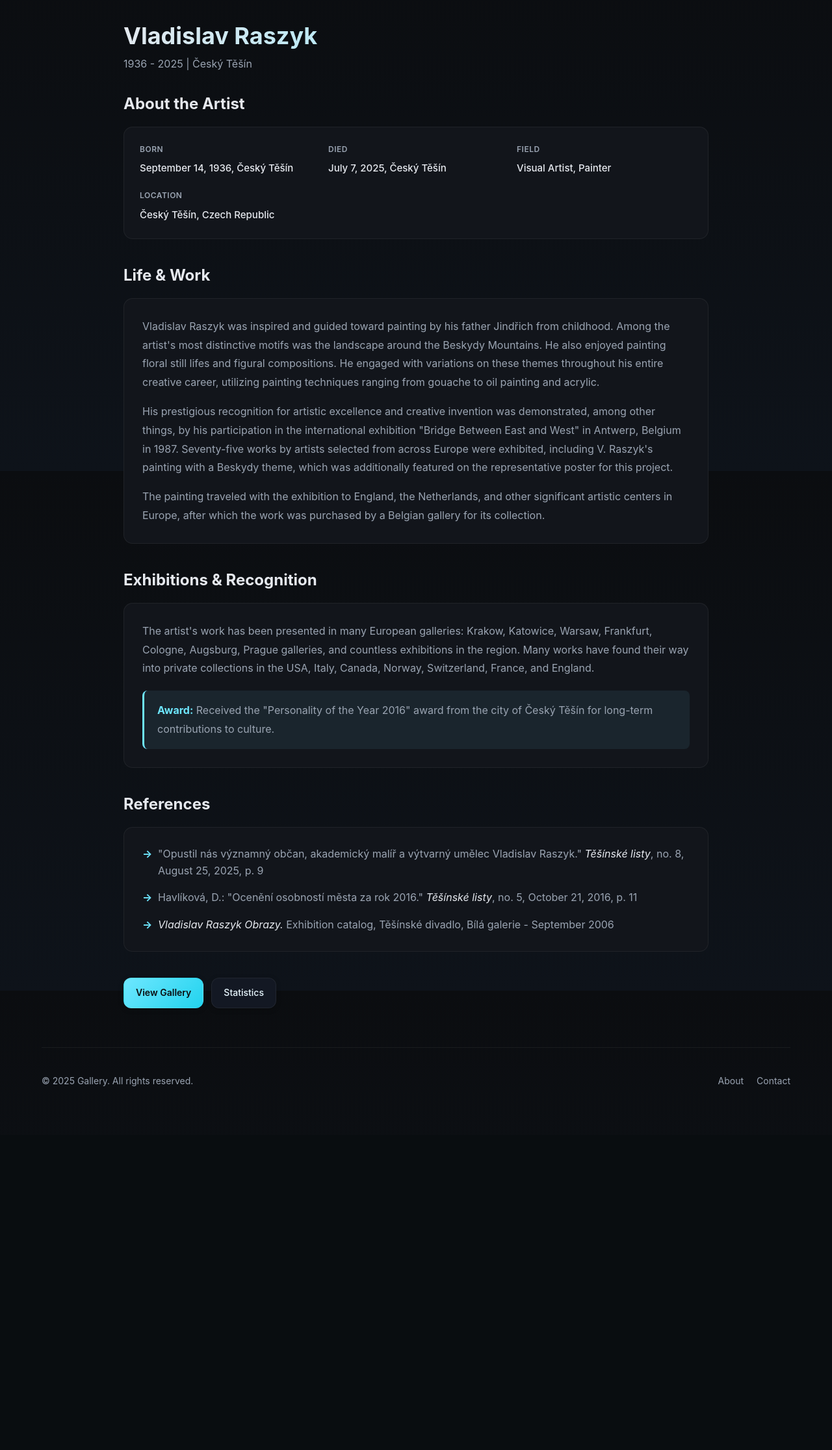
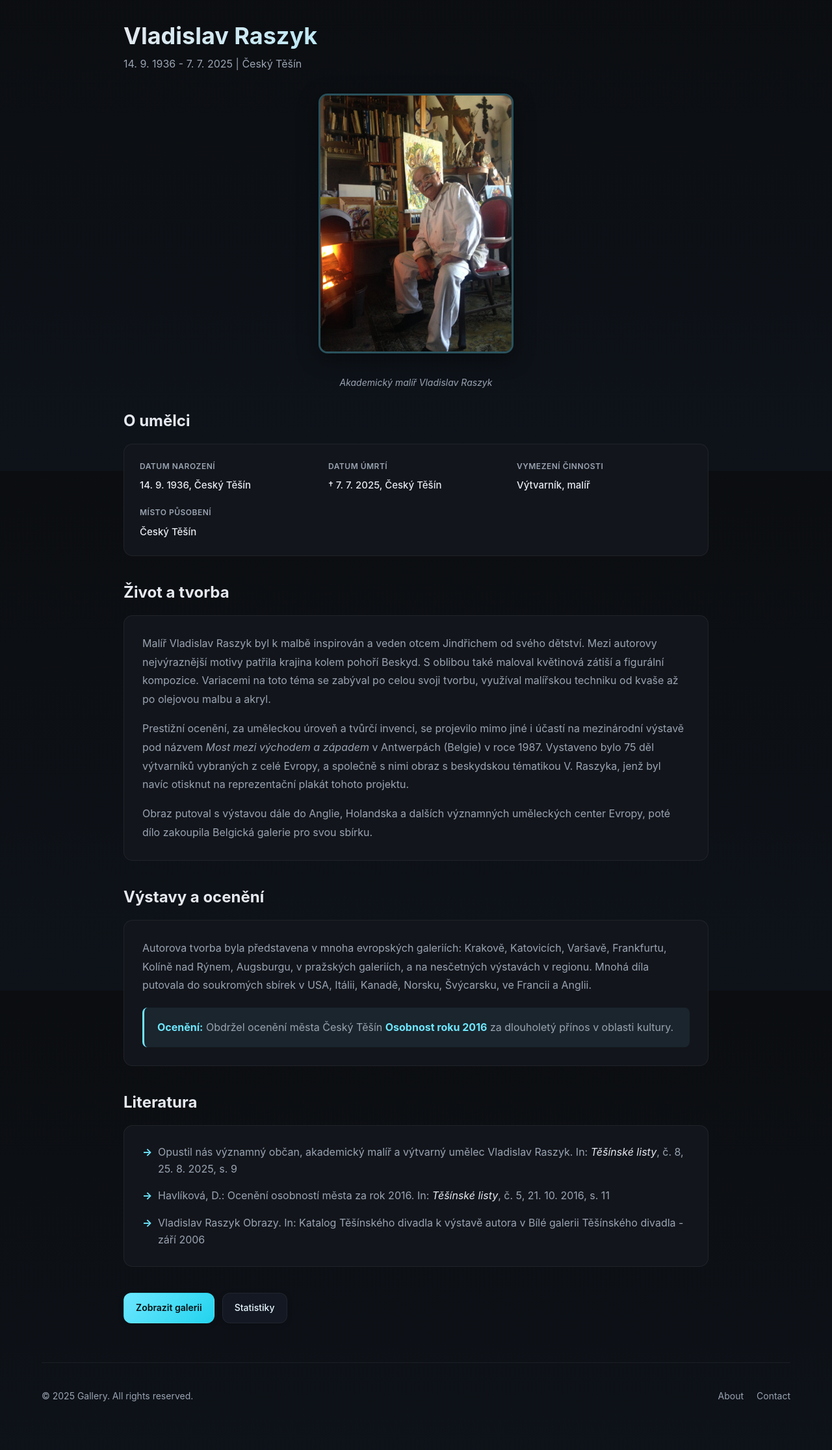
Before and after one commit to FRSname/artgallery, a FastAPI app: page /about in a window 1280 px wide. Shown: the part 75-2307 px from the top of the page at 65% size. Before the commit the page ends 1747 px from the top, so only its background shows below. Run offline with FastAPI, Linux system fonts and the light colour scheme.

Commit message:
portrait and cs

```diff
--- a/gallery-frontend/app/static/style.css
+++ b/gallery-frontend/app/static/style.css
@@ -982,3 +982,36 @@ select:focus-visible {
     padding: 20px;
   }
 }
+
+/* Artist Portrait */
+.artist-portrait {
+  max-width: 400px;
+  margin: 32px auto;
+  text-align: center;
+}
+
+.portrait-image {
+  width: 100%;
+  max-width: 300px;
+  aspect-ratio: 3/4;
+  object-fit: cover;
+  border-radius: var(--radius);
+  border: 3px solid rgba(110, 231, 255, 0.3);
+  box-shadow: 0 8px 32px rgba(0, 0, 0, 0.4);
+  margin-bottom: 12px;
+}
+
+.portrait-caption {
+  font-size: 14px;
+  font-style: italic;
+}
+
+@media (max-width: 600px) {
+  .artist-portrait {
+    max-width: 100%;
+  }
+
+  .portrait-image {
+    max-width: 250px;
+  }
+}
--- a/gallery-frontend/app/templates/about.html
+++ b/gallery-frontend/app/templates/about.html
@@ -1,91 +1,95 @@
 {% extends "base.html" %}
-{% block title %}About Vladislav Raszyk - Gallery{% endblock %}
-{% block description %}Learn about the life and work of painter Vladislav Raszyk (1936-2025), a distinguished Czech artist from Český Těšín.{% endblock %}
+{% block title %}O malíři Vladislavu Raszykovi - Galerie{% endblock %}
+{% block description %}Poznejte život a dílo malíře Vladislava Raszyka (1936-2025), významného českého umělce z Českého Těšína.{% endblock %}
 
 {% block content %}
 <div class="about-page">
   <div class="page-header">
     <h1>Vladislav Raszyk</h1>
-    <p class="subtitle muted">1936 - 2025 | Český Těšín</p>
+    <p class="subtitle muted">14. 9. 1936 - 7. 7. 2025 | Český Těšín</p>
+  </div>
+
+  <!-- Artist Portrait -->
+  <div class="artist-portrait">
+    <img src="/static/portrait.jpg" alt="Vladislav Raszyk" class="portrait-image">
+    <p class="portrait-caption muted">Akademický malíř Vladislav Raszyk</p>
   </div>
 
   <div class="about-content">
     <section class="about-section">
-      <h2>About the Artist</h2>
+      <h2>O umělci</h2>
       <div class="bio-grid">
         <div class="bio-item">
-          <div class="bio-label muted">Born</div>
-          <div class="bio-value">September 14, 1936, Český Těšín</div>
+          <div class="bio-label muted">Datum narození</div>
+          <div class="bio-value">14. 9. 1936, Český Těšín</div>
         </div>
         <div class="bio-item">
-          <div class="bio-label muted">Died</div>
-          <div class="bio-value">July 7, 2025, Český Těšín</div>
+          <div class="bio-label muted">Datum úmrtí</div>
+          <div class="bio-value">† 7. 7. 2025, Český Těšín</div>
         </div>
         <div class="bio-item">
-          <div class="bio-label muted">Field</div>
-          <div class="bio-value">Visual Artist, Painter</div>
+          <div class="bio-label muted">Vymezení činnosti</div>
+          <div class="bio-value">Výtvarník, malíř</div>
         </div>
         <div class="bio-item">
-          <div class="bio-label muted">Location</div>
-          <div class="bio-value">Český Těšín, Czech Republic</div>
+          <div class="bio-label muted">Místo působení</div>
+          <div class="bio-value">Český Těšín</div>
         </div>
       </div>
     </section>
 
     <section class="about-section">
-      <h2>Life & Work</h2>
+      <h2>Život a tvorba</h2>
       <div class="text-content">
         <p>
-          Vladislav Raszyk was inspired and guided toward painting by his father Jindřich from childhood.
-          Among the artist's most distinctive motifs was the landscape around the Beskydy Mountains.
-          He also enjoyed painting floral still lifes and figural compositions. He engaged with variations
-          on these themes throughout his entire creative career, utilizing painting techniques ranging from
-          gouache to oil painting and acrylic.
+          Malíř Vladislav Raszyk byl k malbě inspirován a veden otcem Jindřichem od svého dětství.
+          Mezi autorovy nejvýraznější motivy patřila krajina kolem pohoří Beskyd. S oblibou také
+          maloval květinová zátiší a figurální kompozice. Variacemi na toto téma se zabýval po celou
+          svoji tvorbu, využíval malířskou techniku od kvaše až po olejovou malbu a akryl.
         </p>
         <p>
-          His prestigious recognition for artistic excellence and creative invention was demonstrated, among
-          other things, by his participation in the international exhibition "Bridge Between East and West"
-          in Antwerp, Belgium in 1987. Seventy-five works by artists selected from across Europe were exhibited,
-          including V. Raszyk's painting with a Beskydy theme, which was additionally featured on the
-          representative poster for this project.
+          Prestižní ocenění, za uměleckou úroveň a tvůrčí invenci, se projevilo mimo jiné i účastí
+          na mezinárodní výstavě pod názvem <em>Most mezi východem a západem</em> v Antwerpách (Belgie)
+          v roce 1987. Vystaveno bylo 75 děl výtvarníků vybraných z celé Evropy, a společně s nimi obraz
+          s beskydskou tématikou V. Raszyka, jenž byl navíc otisknut na reprezentační plakát tohoto projektu.
         </p>
         <p>
-          The painting traveled with the exhibition to England, the Netherlands, and other significant artistic
-          centers in Europe, after which the work was purchased by a Belgian gallery for its collection.
+          Obraz putoval s výstavou dále do Anglie, Holandska a dalších významných uměleckých center Evropy,
+          poté dílo zakoupila Belgická galerie pro svou sbírku.
         </p>
       </div>
     </section>
 
     <section class="about-section">
-      <h2>Exhibitions & Recognition</h2>
+      <h2>Výstavy a ocenění</h2>
       <div class="text-content">
         <p>
-          The artist's work has been presented in many European galleries: Krakow, Katowice, Warsaw, Frankfurt,
-          Cologne, Augsburg, Prague galleries, and countless exhibitions in the region. Many works have found
-          their way into private collections in the USA, Italy, Canada, Norway, Switzerland, France, and England.
+          Autorova tvorba byla představena v mnoha evropských galeriích: Krakově, Katovicích, Varšavě,
+          Frankfurtu, Kolíně nad Rýnem, Augsburgu, v pražských galeriích, a na nesčetných výstavách v regionu.
+          Mnohá díla putovala do soukromých sbírek v USA, Itálii, Kanadě, Norsku, Švýcarsku, ve Francii a Anglii.
         </p>
         <p class="highlight-box">
-          <strong>Award:</strong> Received the "Personality of the Year 2016" award from the city of Český Těšín
-          for long-term contributions to culture.
+          <strong>Ocenění:</strong> Obdržel ocenění města Český Těšín <strong>Osobnost roku 2016</strong>
+          za dlouholetý přínos v oblasti kultury.
         </p>
       </div>
     </section>
 
     <section class="about-section">
-      <h2>References</h2>
+      <h2>Literatura</h2>
       <div class="references">
         <ul class="reference-list">
           <li>
-            "Opustil nás významný občan, akademický malíř a výtvarný umělec Vladislav Raszyk."
-            <em>Těšínské listy</em>, no. 8, August 25, 2025, p. 9
+            Opustil nás významný občan, akademický malíř a výtvarný umělec Vladislav Raszyk.
+            In: <em>Těšínské listy</em>, č. 8, 25. 8. 2025, s. 9
           </li>
           <li>
-            Havlíková, D.: "Ocenění osobností města za rok 2016."
-            <em>Těšínské listy</em>, no. 5, October 21, 2016, p. 11
+            Havlíková, D.: Ocenění osobností města za rok 2016.
+            In: <em>Těšínské listy</em>, č. 5, 21. 10. 2016, s. 11
           </li>
           <li>
-            <em>Vladislav Raszyk Obrazy.</em> Exhibition catalog, Těšínské divadlo,
-            Bílá galerie - September 2006
+            Vladislav Raszyk Obrazy. In: Katalog Těšínského divadla k výstavě autora v Bílé galerii
+            Těšínského divadla - září 2006
           </li>
         </ul>
       </div>
@@ -93,8 +97,8 @@
   </div>
 
   <div class="actions" style="margin-top: 40px;">
-    <a href="/gallery" class="btn btn-primary">View Gallery</a>
-    <a href="/stats" class="btn btn-secondary">Statistics</a>
+    <a href="/gallery" class="btn btn-primary">Zobrazit galerii</a>
+    <a href="/stats" class="btn btn-secondary">Statistiky</a>
   </div>
 </div>
 {% endblock %}
```
Also changed, not shown: gallery-frontend/app/static/portrait.jpg (added).
